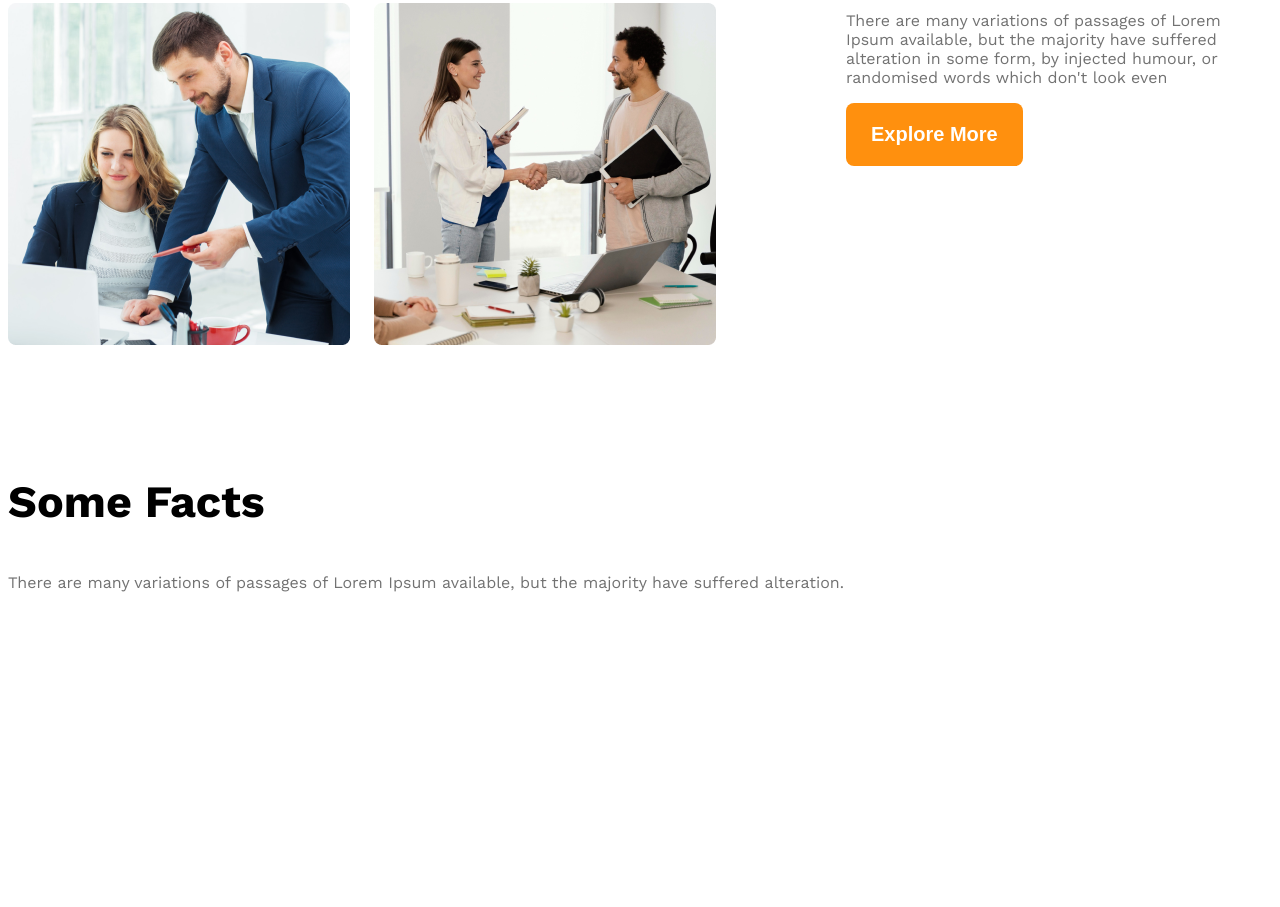
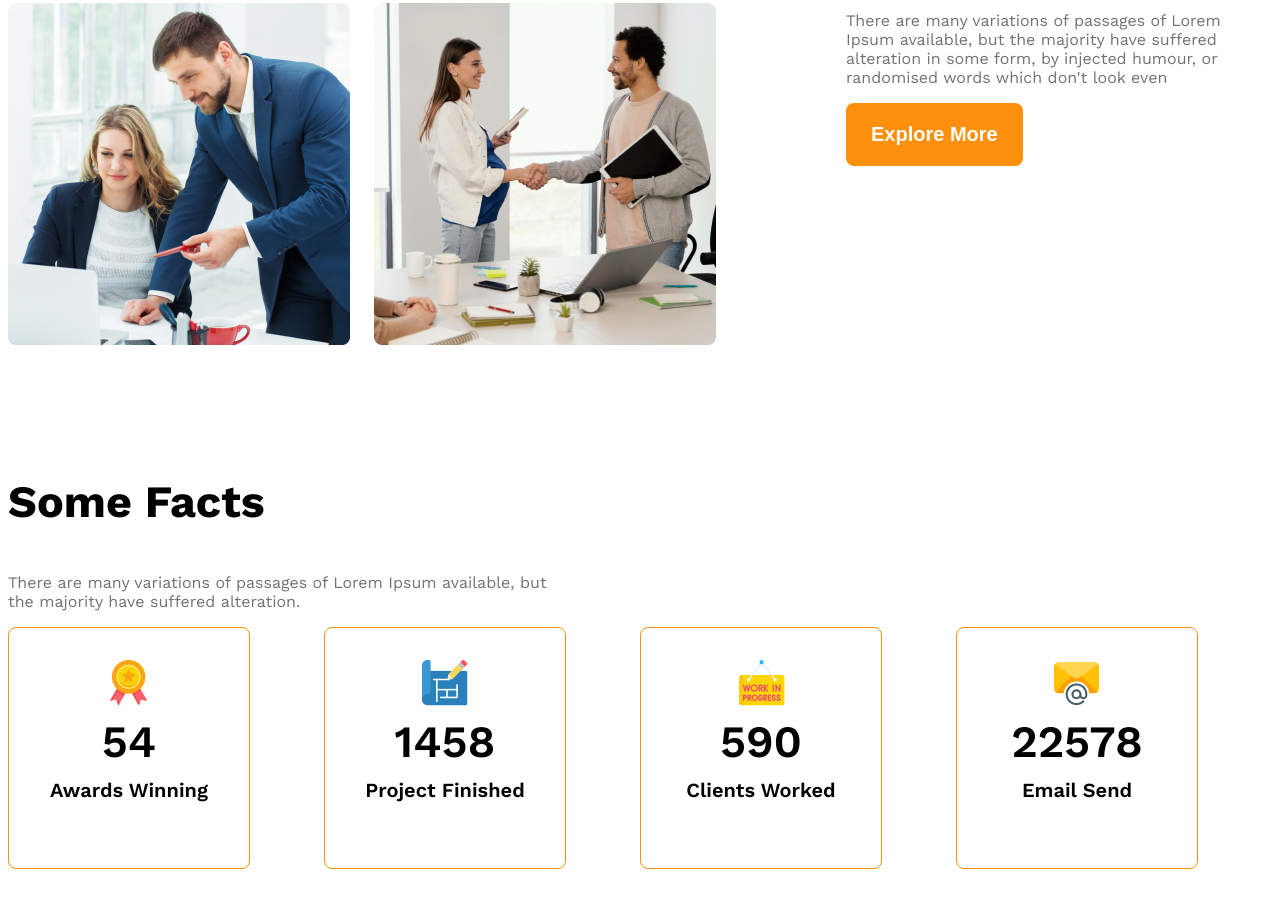
Before and after one commit to shanto522/g3-architects-resource-work, a plain HTML site: page index.html in a window 1280 px wide. Shown: the part 1677-2584 px from the top of the page. Before the commit the page ends 2399 px from the top, so only its background shows below. Drawn offline with nearby package versions, Linux system fonts and the light colour scheme.

Commit message:
another added

```diff
--- a/index.html
+++ b/index.html
@@ -45,7 +45,37 @@ Group of Architects
         </section>
         <section>
             <h3 class="section-title">Some Facts</h3>
-            <p class="text-light-gray">There are many variations of passages of Lorem Ipsum available, but the majority have suffered alteration.</p>
+            <p class="text-light-gray fact-description">There are many variations of passages of Lorem Ipsum available, but the majority have suffered alteration.</p>
+            <div class="facts-container">
+                <div class="fact-card display-flex">
+                    <div>
+                        <img src="./images/icons/ribon.png" alt="" class="fact-icon">
+                    <h4 class="fact-number">54</h4>
+                    <h5 class="fact-name">Awards Winning</h5>
+                    </div>
+                </div>
+                <div class="fact-card display-flex">
+                   <div>
+                     <img src="./images/icons/projects.png" alt="" class="fact-icon">
+                    <h4 class="fact-number">1458</h4>
+                    <h5 class="fact-name">Project Finished</h5>
+                   </div>
+                </div>
+                <div class="fact-card display-flex">
+                   <div>
+                     <img src="./images/icons/customers.png" alt="" class="fact-icon">
+                    <h4 class="fact-number">590</h4>
+                    <h5 class="fact-name">Clients Worked</h5>
+                   </div>
+                </div>
+                <div class="fact-card display-flex">
+                   <div>
+                     <img src="./images/icons/email.png" alt="" class="fact-icon">
+                    <h4 class="fact-number">22578</h4>
+                    <h5 class="fact-name">Email Send</h5>
+                   </div>
+                </div>
+            </div>
         </section>
         <section class="some-facts">
 
--- a/styles/architects.css
+++ b/styles/architects.css
@@ -89,6 +89,35 @@ main > section{
 #quick-list{
     font-weight: 500;
 }
+.facts-container{
+    display: grid;
+    grid-template-columns: repeat(4, 1fr);
+
+}
+.fact-card{
+    border: 1px solid #ff900e;
+    width: 240px;
+    height: 240px;
+    border-radius: 8px;
+    text-align: center;
+    align-items: center;
+    justify-content: center;
+}
+.fact-number{
+    font-size: 2.8rem;
+    font-weight: 600;
+    margin-top: 5px;
+    margin-bottom: 10px;
+}
+.fact-name{
+
+    font-size: 1.25rem;
+    font-weight: 600;
+    margin-top: 10px;
+}
+.fact-description{
+    max-width: 540px;
+}
 
 @media screen and (max-width:576px) {
     .navbar,
```
